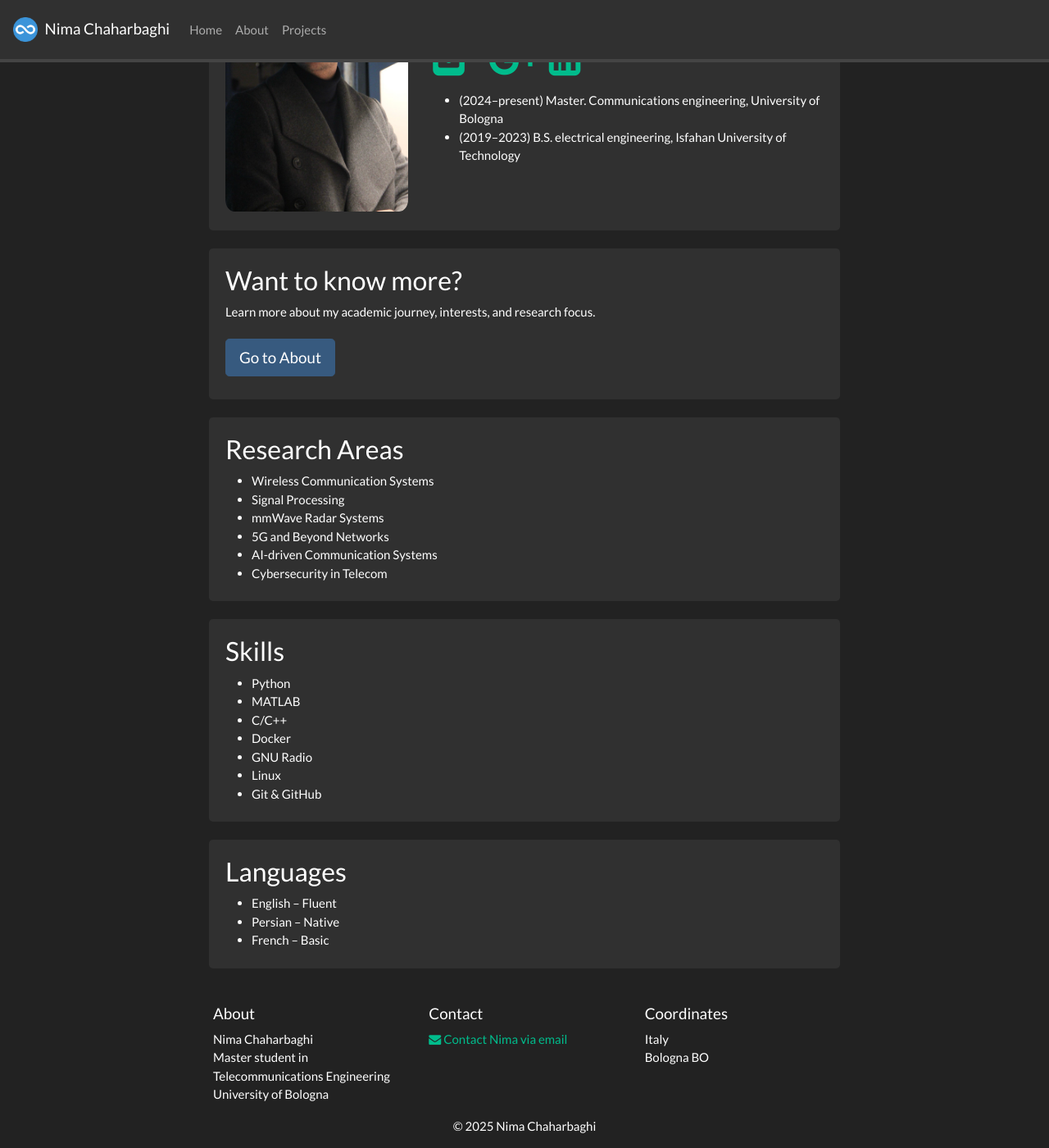
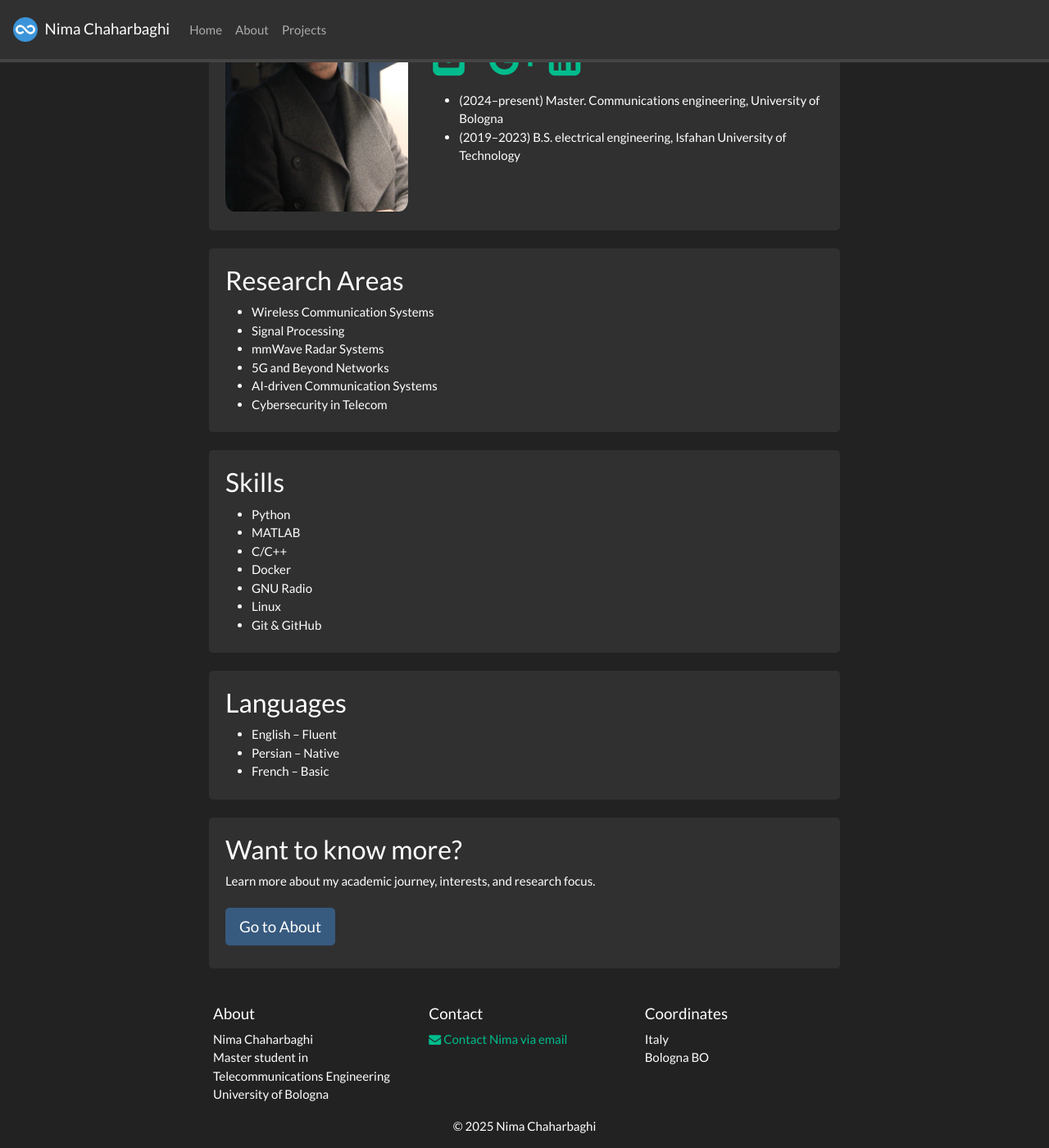
Before and after one commit to nimachaharbaghi/nimachaharbaghi.github.io, a Jekyll site: the page built from _pages/home.md, in a window 1280 px wide and 1400 px high, scrolled down 220 px. Shown: the whole window at 82% size. Built offline with Jekyll 4.4.1, drawn with Linux system fonts in a browser that asks for light colours; nearby versions of some CDN libraries; a style sheet for code colours, icons or effects is not loaded.

Commit message:
Update home.md

```diff
--- a/_pages/home.md
+++ b/_pages/home.md
@@ -48,12 +48,6 @@ permalink: /
 </div>
 {% endfor %}
 
-<div class="jumbotron">
-  <h3>Want to know more?</h3>
-  <p>Learn more about my academic journey, interests, and research focus.</p>
-  <a class="btn btn-primary btn-lg" href="about/" role="button">Go to About</a>
-</div>
-
 
 {% if site.data.research %}
 <div class="jumbotron">
@@ -89,3 +83,9 @@ permalink: /
   </ul>
 </div>
 {% endif %}
+
+<div class="jumbotron">
+  <h3>Want to know more?</h3>
+  <p>Learn more about my academic journey, interests, and research focus.</p>
+  <a class="btn btn-primary btn-lg" href="about/" role="button">Go to About</a>
+</div>
```
